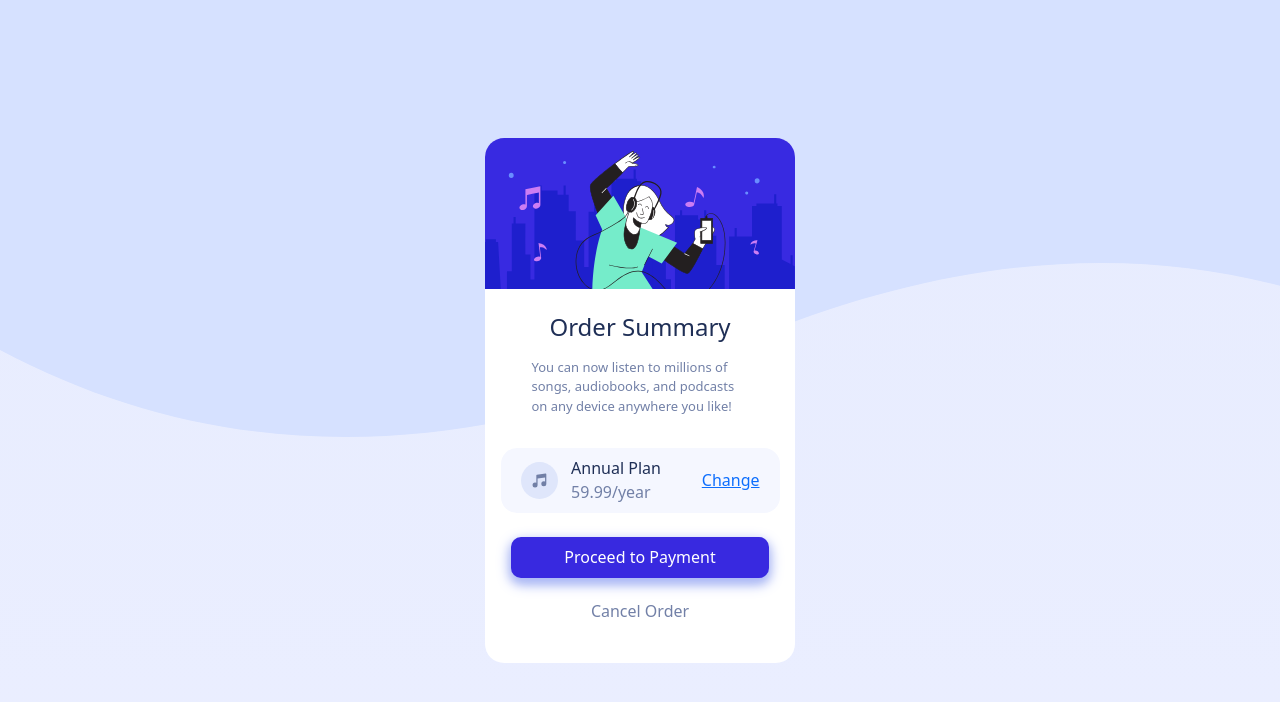
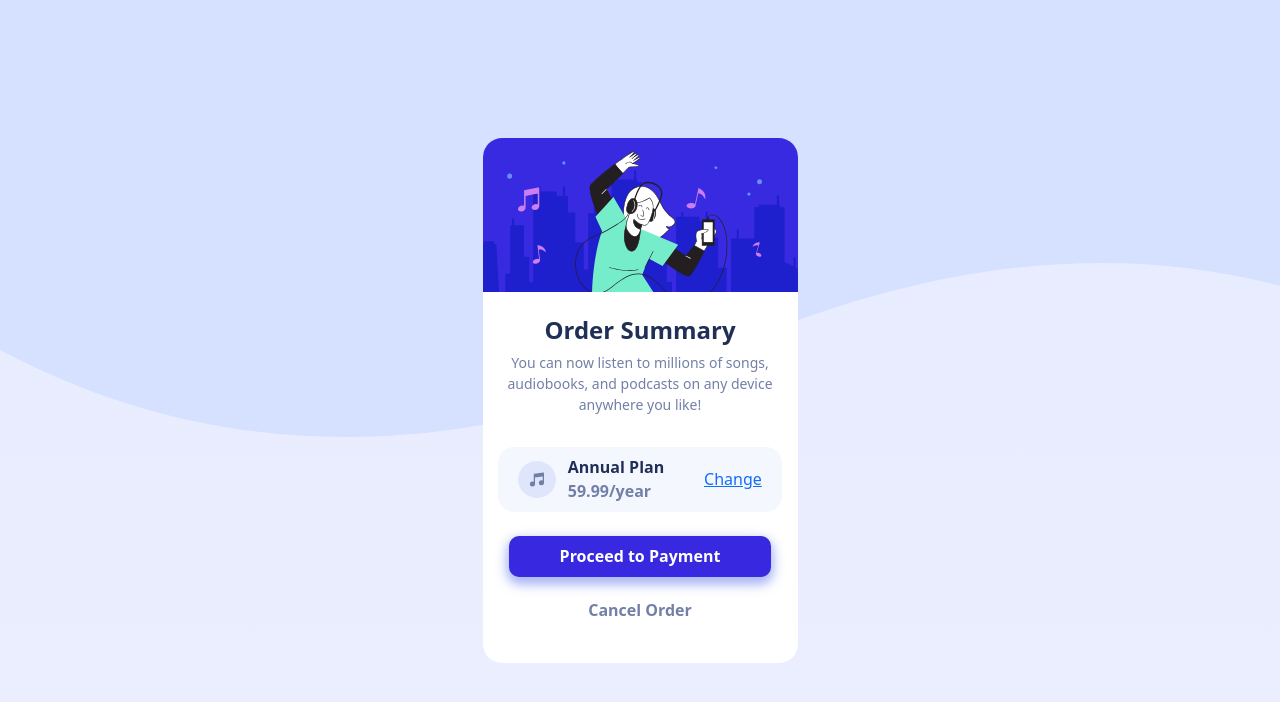
Before and after one commit to AsumVictor/order-summary-card, a plain HTML site: page index.html in a window 1280 px wide. Drawn offline with Linux system fonts and the light colour scheme.

Commit message:
Added screnshots

```diff
--- a/index.html
+++ b/index.html
@@ -15,23 +15,23 @@
     <div class="container-fluid justify-content-center align-items-center d-flex">
        <div class="row justify-content-center align-items-center d-flex">
         <div class="col-12 justify-content-center align-items-center d-flex">
-          <div class="orderCard bg-white d-flex align-items-center" style="height: 525px;width:310px;border-radius: 1.2rem;">
+          <div class="orderCard bg-white d-flex align-items-center" style="height: 525px;width:315px;border-radius: 1.2rem;">
             <img src="images/illustration-hero.svg" style="width:100% ;" srcset="images/illustration-hero.svg">
              <article class="ustify-content-center align-items-center d-flex mt-4">
-                <h4 style="color:hsl(223, 47%, 23%);">Order Summary</h4>
-                <p style="width: 70%;font-size: 13px; color: hsl(224, 23%, 55%);" class="mt-2">You can now listen to millions of songs, audiobooks, and podcasts on any
-                device anywhere you like!</p>
+                <h4 style="color:hsl(223, 47%, 23%);font-weight: 900;">Order Summary</h4>
+                <p class="text-center" style="width: 100%;font-size: 14px; color: hsl(224, 23%, 55%);font-weight: 500;" class="mt-2">You can now listen to millions of songs, audiobooks, and podcasts on any
+                device <br>anywhere you like!</p>
              </article>
               <div class="row1 d-flex align-items-center mt-3" style="width:90%;height:1.7cm;border-radius: 1rem;">
                  <img src="images/icon-music.svg" style="height:1cm;width:1cm;" alt="images/icon-music.svg" srcset="images/icon-music.svg">
                   <section>
-                    <span style="color: hsl(223, 47%, 23%);">Annual Plan </span><br> <span style="color:hsl(224, 23%, 55%) ;">59.99/year</span>
+                    <span style="color: hsl(223, 47%, 23%);font-weight: 700;">Annual Plan </span><br> <span style="color:hsl(224, 23%, 55%) ;font-weight: 600;"> 59.99/year</span>
                   </section>
-                  <p class="mt-3"><a href="#">Change</a></p>
+                  <p class="mt-3" style="font-weight: 500;"><a href="#">Change</a></p>
               </div>
-              <button class="mt-4" style="height:1.1cm;width:83%;background-color:hsl(245, 75%, 52%);border-radius: 10px;">Proceed to Payment</button>
+              <button class="mt-4" style="height:1.1cm;width:83%;background-color:hsl(245, 75%, 52%);border-radius: 10px;font-weight: 600;">Proceed to Payment</button>
               <div class="cancel mt-4">
-                <h6 style="color: hsl(224, 23%, 55%);">  Cancel Order</h6>
+                <h6 style="color: hsl(224, 23%, 55%);font-weight: 600;">  Cancel Order</h6>
               </div>
         </div>
        </div>
```
Also changed, not shown: Screenshot/screenshot-desktop.PNG (added), Screenshot/screenshot-mobile.PNG (added).
